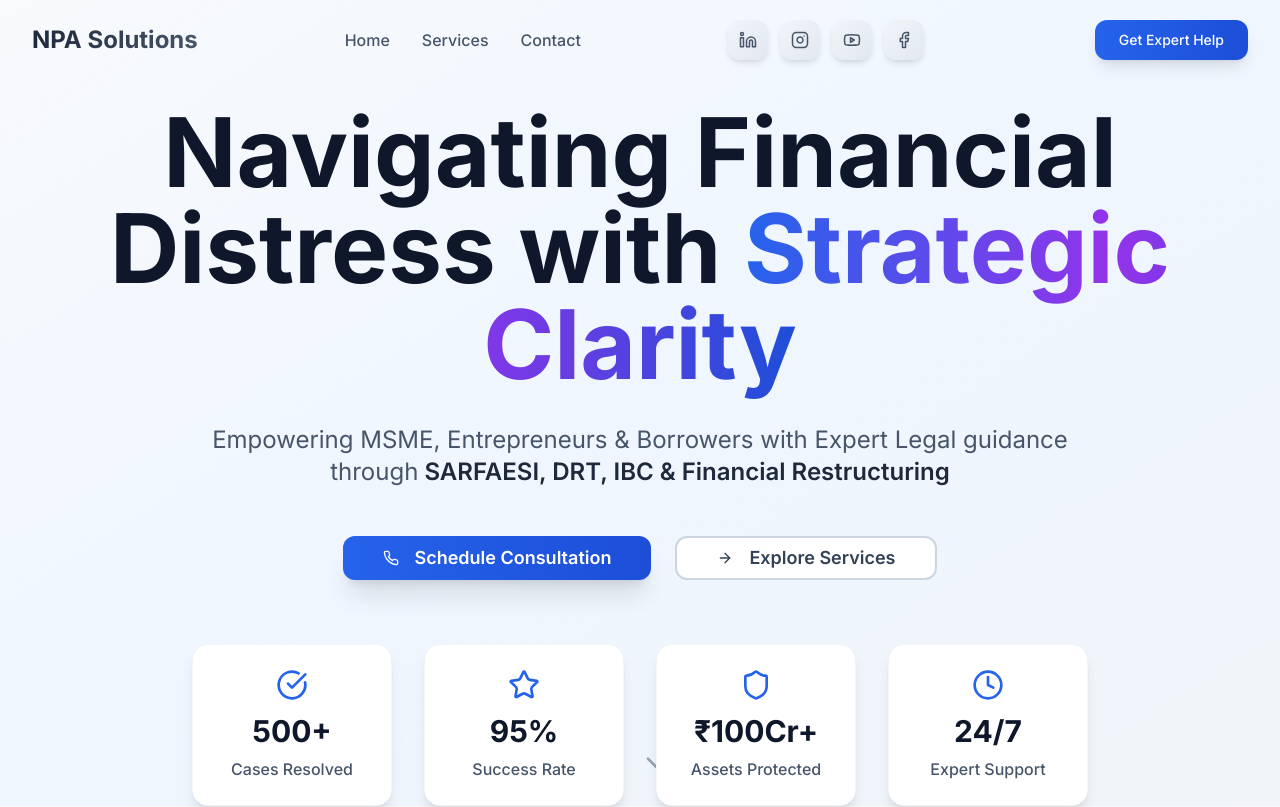
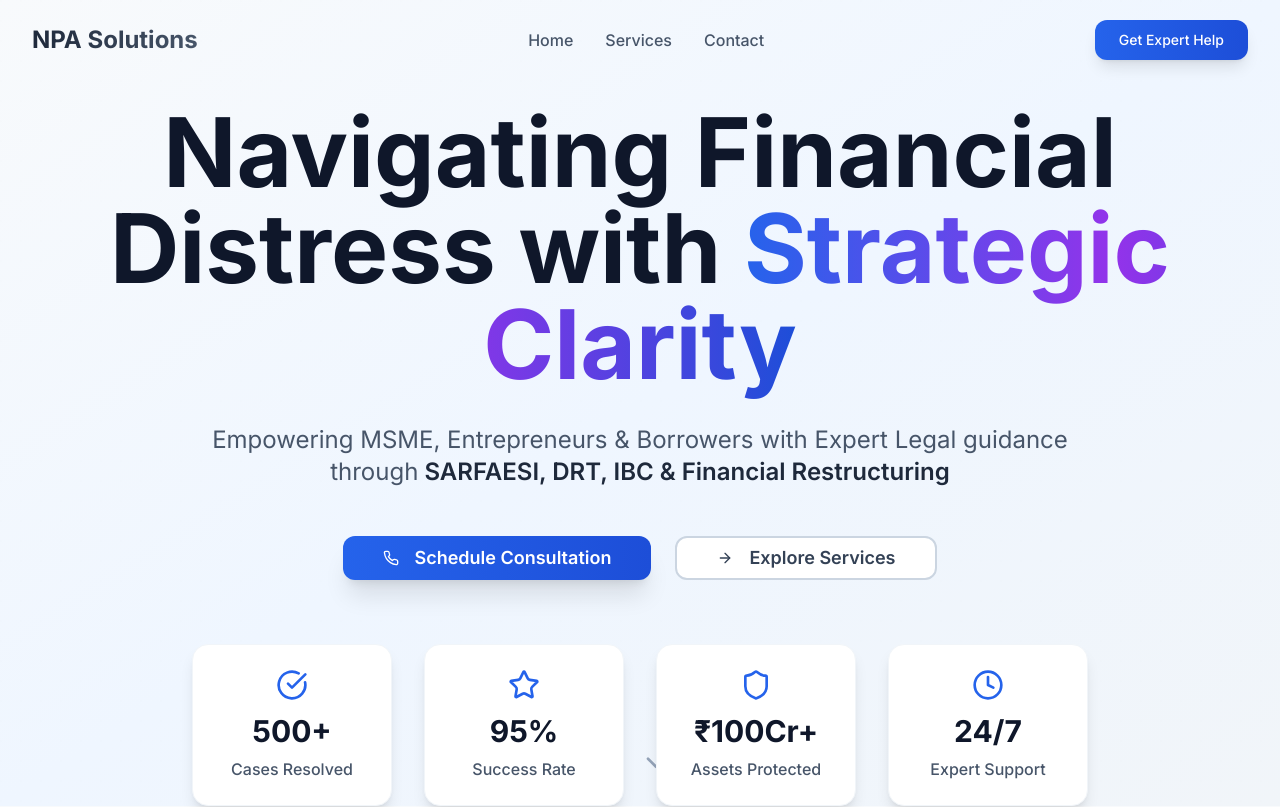
Before and after one commit to NPASolutions/npa-solutions, a React (Vite) app: page / in a window 1280 px wide. Shown: the top 807 px of the page. Built offline with nearby package versions, Linux system fonts and the light colour scheme.

Commit message:
Remove social media icons from header
Removed social media icons from the header component.

```diff
--- a/src/pages/Index.tsx
+++ b/src/pages/Index.tsx
@@ -214,25 +214,6 @@ If you're struggling with a Non-Performing Asset, our team is here to help you m
               ))}
             </div>
 
-            {/* Social Media Icons */}
-            <motion.div
-              initial={{ opacity: 0, x: 10 }}
-              animate={{ opacity: 1, x: 0 }}
-              className="hidden md:flex items-center space-x-3 mr-6"
-            >
-              <a href="https://linkedin.com/company/npa-solutions" target="_blank" rel="noopener noreferrer" className="w-10 h-10 bg-gradient-to-br from-slate-100 to-slate-200 rounded-xl flex items-center justify-center text-slate-600 hover:from-blue-500 hover:to-blue-600 hover:text-white transition-all duration-300 transform hover:scale-110 shadow-md hover:shadow-lg">
-                <Linkedin size={18} />
-              </a>
-              <a href="https://instagram.com/npasolutions" target="_blank" rel="noopener noreferrer" className="w-10 h-10 bg-gradient-to-br from-slate-100 to-slate-200 rounded-xl flex items-center justify-center text-slate-600 hover:from-pink-500 hover:to-purple-600 hover:text-white transition-all duration-300 transform hover:scale-110 shadow-md hover:shadow-lg">
-                <Instagram size={18} />
-              </a>
-              <a href="https://youtube.com/@npasolutions" target="_blank" rel="noopener noreferrer" className="w-10 h-10 bg-gradient-to-br from-slate-100 to-slate-200 rounded-xl flex items-center justify-center text-slate-600 hover:from-red-500 hover:to-red-600 hover:text-white transition-all duration-300 transform hover:scale-110 shadow-md hover:shadow-lg">
-                <Youtube size={18} />
-              </a>
-              <a href="https://facebook.com/npasolutions" target="_blank" rel="noopener noreferrer" className="w-10 h-10 bg-gradient-to-br from-slate-100 to-slate-200 rounded-xl flex items-center justify-center text-slate-600 hover:from-blue-600 hover:to-blue-800 hover:text-white transition-all duration-300 transform hover:scale-110 shadow-md hover:shadow-lg">
-                <Facebook size={18} />
-              </a>
-            </motion.div>
 
             <motion.div initial={{
             opacity: 0,
--- a/src/pages/Services.tsx
+++ b/src/pages/Services.tsx
@@ -95,21 +95,6 @@ If you're struggling with a Non-Performing Asset, our team is here to help you m
               </Link>
             </div>
 
-            {/* Social Media Icons */}
-            <div className="hidden md:flex items-center space-x-3 mr-6">
-              <a href="https://linkedin.com/company/npa-solutions" target="_blank" rel="noopener noreferrer" className="w-10 h-10 bg-gradient-to-br from-slate-100 to-slate-200 rounded-xl flex items-center justify-center text-slate-600 hover:from-blue-500 hover:to-blue-600 hover:text-white transition-all duration-300 transform hover:scale-110 shadow-md hover:shadow-lg">
-                <Linkedin size={18} />
-              </a>
-              <a href="https://instagram.com/npasolutions" target="_blank" rel="noopener noreferrer" className="w-10 h-10 bg-gradient-to-br from-slate-100 to-slate-200 rounded-xl flex items-center justify-center text-slate-600 hover:from-pink-500 hover:to-purple-600 hover:text-white transition-all duration-300 transform hover:scale-110 shadow-md hover:shadow-lg">
-                <Instagram size={18} />
-              </a>
-              <a href="https://youtube.com/@npasolutions" target="_blank" rel="noopener noreferrer" className="w-10 h-10 bg-gradient-to-br from-slate-100 to-slate-200 rounded-xl flex items-center justify-center text-slate-600 hover:from-red-500 hover:to-red-600 hover:text-white transition-all duration-300 transform hover:scale-110 shadow-md hover:shadow-lg">
-                <Youtube size={18} />
-              </a>
-              <a href="https://facebook.com/npasolutions" target="_blank" rel="noopener noreferrer" className="w-10 h-10 bg-gradient-to-br from-slate-100 to-slate-200 rounded-xl flex items-center justify-center text-slate-600 hover:from-blue-600 hover:to-blue-800 hover:text-white transition-all duration-300 transform hover:scale-110 shadow-md hover:shadow-lg">
-                <Facebook size={18} />
-              </a>
-            </div>
 
             <div className="hidden sm:flex">
               <Link to="/expert-help">
```
